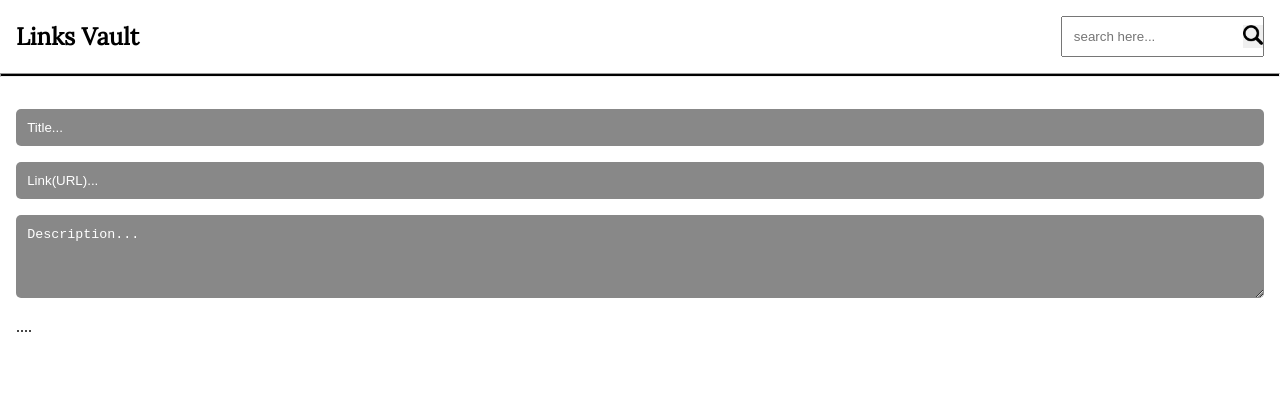
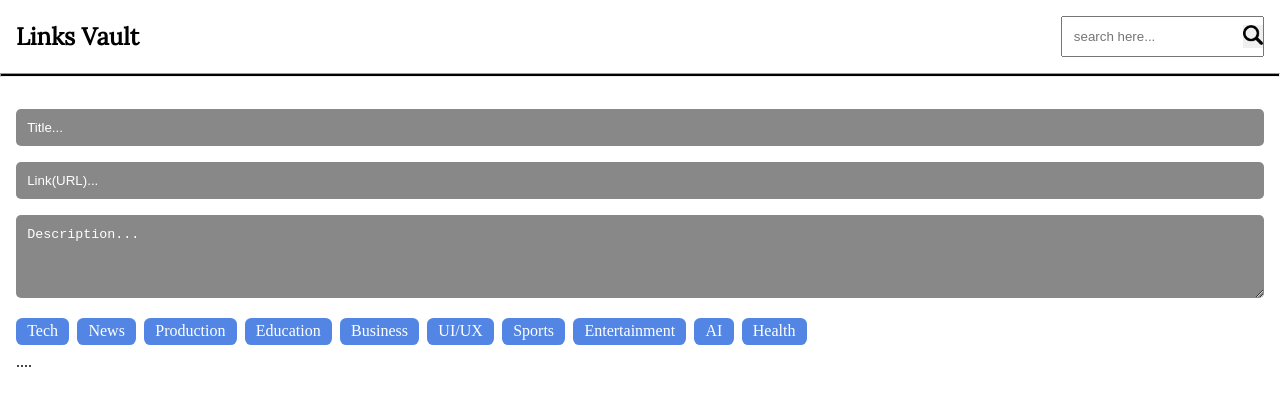
Before and after one commit to msizi007/LinksVault, a React (Vite) app: page / in a window 1280 px wide. Shown: the top 406 px of the page. Built offline with nearby package versions, Linux system fonts and the light colour scheme.

Commit message:
feat: added tag components

```diff
--- a/src/App.css
+++ b/src/App.css
@@ -74,5 +74,21 @@
 .text-area::placeholder {
   color: white;
 }
+.tag {
+  display: inline-block;
+  background-color: var(--color-blue);
+  color: var(--color-white);
+  padding: 0.3rem 0.7rem;
+  border-radius: 0.4rem;
+  margin-right: 0.5rem;
+  margin-bottom: 0.5rem;
+  user-select: none;
+}
+.tag.active {
+  background-color: var(--color-coral);
+}
+.tag:hover {
+  cursor: pointer;
+}
 
 /* media queries --> MOBILE FIRST APPROACH */
--- a/src/App.tsx
+++ b/src/App.tsx
@@ -2,6 +2,20 @@
 import NavBar from "./components/navBar";
 import Input from "./components/input";
 import TextArea from "./components/textArea";
+import Tag from "./components/tag";
+
+const tags: string[] = [
+  "Tech",
+  "News",
+  "Production",
+  "Education",
+  "Business",
+  "UI/UX",
+  "Sports",
+  "Entertainment",
+  "AI",
+  "Health",
+];
 
 function App() {
   return (
@@ -17,6 +31,11 @@
             placeholder="Description..."
             rows={4}
           />
+          <div className="tags">
+            {tags.map((tag) => (
+              <Tag value={tag} />
+            ))}
+          </div>
         </div>
         <div className="col">....</div>
       </div>
--- a/src/components/tag.tsx
+++ b/src/components/tag.tsx
@@ -0,0 +1,17 @@
+interface Props {
+  value: string;
+}
+export default function Tag({ value }: Props) {
+  const activateTag = (): void => {
+    // change color of tag when clicked
+    const tagElement = document.querySelector(`.tag#${value}`);
+    if (tagElement) {
+      tagElement.classList.toggle("active");
+    }
+  };
+  return (
+    <span id={`${value}`} className="tag" onClick={activateTag}>
+      {value}
+    </span>
+  );
+}
```
